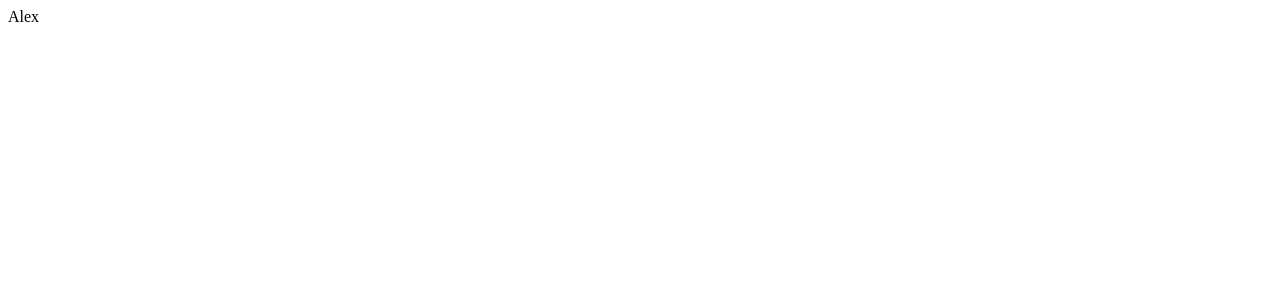
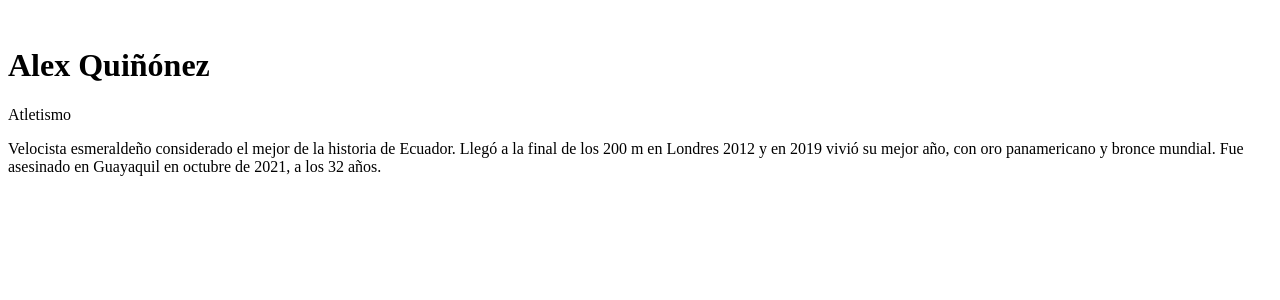
Before and after one commit to TeaScriptDev/turing-educacionFisica-personajesDestacadosEcuatorianos, a React (Vite) app: page /deportista/1 in a window 1280 px wide. Shown: the top 300 px of the page. Built offline with nearby package versions, Linux system fonts and the light colour scheme.

Commit message:
feat: Esqueleto de la presentación hecha

```diff
--- a/src/pages/Deportista.jsx
+++ b/src/pages/Deportista.jsx
@@ -7,7 +7,20 @@ function Deportista() {
 
     return (
         <>
-            {personaje.nombres}
+            <div className="presentacion">
+                <div className="portada">
+                    <img src={personaje.img} />
+                </div>
+                <div className="detalles">
+                    <h1>{personaje.nombres} {personaje.apellidos}</h1>
+                    <span className="deporte">{personaje.deporte}</span>
+                    <p className="biografia">{personaje.biografia}</p>
+                </div>
+                <div className=""></div>
+            </div>
+            <div className="logros"></div>
+            <div className="datos-personales"></div>
+            <div className="stacks"></div>
         </>
     )
 }
```
